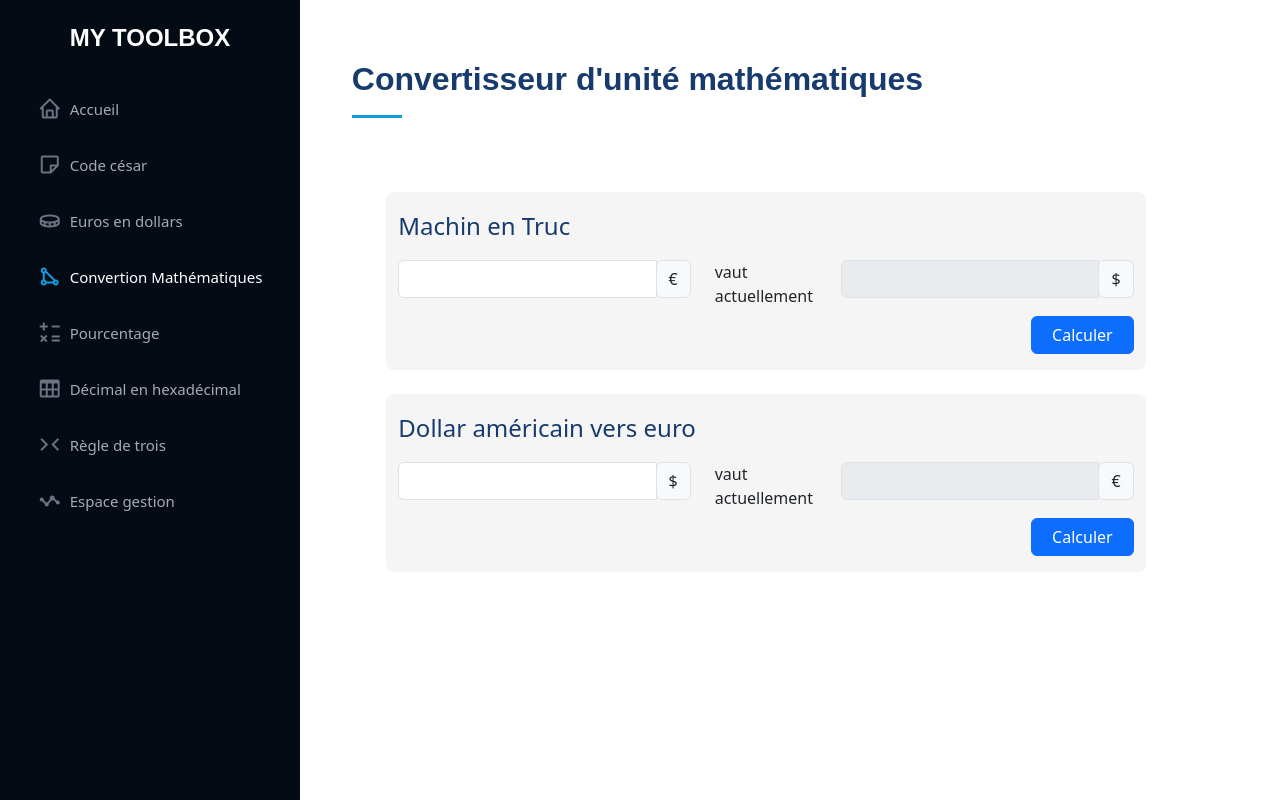
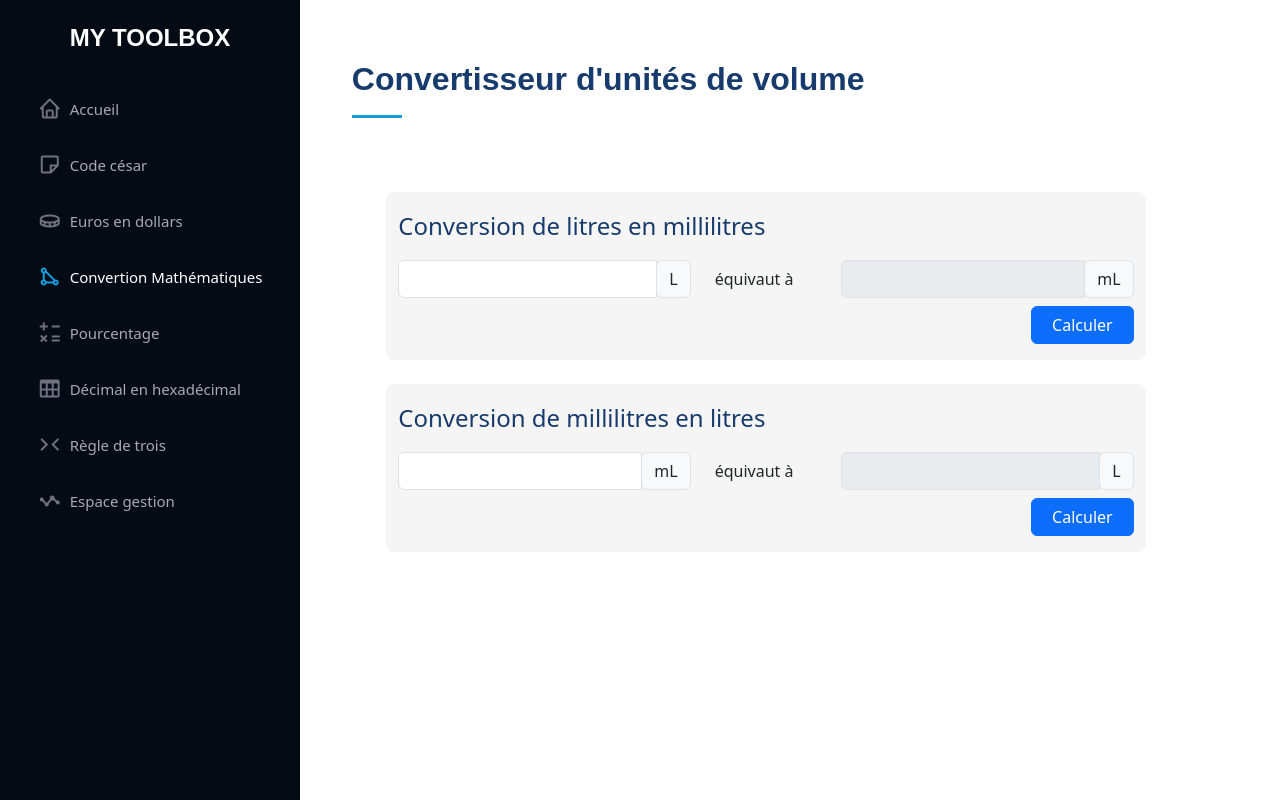
Before and after one commit to Corentin-CESI/Projet-Debuggage, a PHP site: page /convert-maths in a window 1280 px wide. Run offline with PHP 8.4, Linux system fonts and the light colour scheme; some libraries are stand-ins or nearby versions.

Commit message:
litre-mL

```diff
--- a/config.php
+++ b/config.php
@@ -1,9 +1,9 @@
 <?php
 // Pourquoi pas utiliser un .ENV ?
-// return array(
-//     'host' => '127.0.0.1',
-//     'user' => 'root',
-//     'password' => '',
-//     'port'=> 3306,
-//     'name' => 'phptoolbox'
-// );
+return array(
+    'host' => '127.0.0.1',
+    'user' => 'root',
+    'password' => '',
+    'port'=> 3306,
+    'name' => 'database.sql'
+);
--- a/functions/calculations.php
+++ b/functions/calculations.php
@@ -135,3 +135,19 @@
             'hex' => $hexadecimal,
         ];
     }
+
+    // Conversion des millilitres en litres
+    function convertVolume($L = null, $mL = null){
+    if ($L === null) {
+        $L = $mL * 1000;
+        return [
+            'L' => $L,
+        ];
+    }
+    if ($mL === null) {
+        $mL = $L / 1000;
+        return [
+            'mL' => $mL,
+        ];
+    }
+}
--- a/functions/connection.php
+++ b/functions/connection.php
@@ -3,9 +3,17 @@
      *  fichier .ENV dans des variables d'environnement
      *  PHP : $_ENV['...']
      * */
-    require_once __DIR__ . '/../vendor/autoload.php';
+    // require_once __DIR__ . '/../vendor/autoload.php';
 
-    use Dotenv\Dotenv;
+    // use Dotenv\Dotenv;
 
-    $dotenv = Dotenv::createImmutable(__DIR__);
-    $dotenv->load();
+    // $dotenv = Dotenv::createImmutable(__DIR__);
+    // $dotenv->load();
+
+    $db = include ROOT_PATH . 'config.php';
+
+    define('DB_HOST', $db['host']);
+    define('DB_USER', $db['user']);
+    define('DB_PASSWORD', $db['password']);
+    define('DB_NAME', $db['name']);
+    define('DB_PORT', $db['port']);
--- a/functions/database.php
+++ b/functions/database.php
@@ -8,7 +8,7 @@ function run_query(string $query) {
      *  messages d'erreurs et de les gérer directement dans le code. Par contre,
      *  ça peut rendre le débogage compliqué
      * */
-    $connection  = @mysqli_connect($_ENV['DB_HOST'], $_ENV['DB_USER'], $_ENV['DB_PASSWORD'], $_ENV['DB_NAME'], $_ENV['DB_PORT']);
+    $connection  = @mysqli_connect(DB_HOST, DB_USER, DB_PASSWORD, DB_NAME, DB_PORT);
 
     /** Retourne le code error du dernier appel de la fonction mysqli_connect */
     if (mysqli_connect_errno()) {
--- a/templates/convert-maths.php
+++ b/templates/convert-maths.php
@@ -1,6 +1,6 @@
 <?php
 template('header', array(
-    'title' => 'Boite à outils • Code césar',
+    'title' => 'Boite à outils • Convertisseur de litres et millilitres',
 ));
 ?>
 
@@ -8,75 +8,72 @@ template('header', array(
     <section id="homepage" class="homepage">
         <div class="container-fluid row">
             <div class="section-title col-11 mx-auto">
-                <h2>Convertisseur d'unité mathématiques</h2>
+                <h2>Convertisseur d'unités de volume</h2>
             </div>
 
             <div class="col-11 mx-auto">
                 <div class="container-fluid row">
                     <fieldset class="col-11 mx-auto mt-4 pb-3 pt-3">
-                        <legend>Machin en Truc</legend>
-                        <form action="" method="post" name="machin-truc">
+                        <legend>Conversion de litres en millilitres</legend>
+                        <form action="" method="post" name="LtomL">
                             <div class="form-group row">
                                 <div class="col-5">
-                                    <label for="EUR" aria-hidden="true" hidden>Machin</label>
+                                    <label for="L" aria-hidden="true" hidden>Litres</label>
                                     <div class="input-group">
-                                        <input id="EUR" name="EUR" type="text" class="form-control" required>
+                                        <input id="L" name="L" type="text" class="form-control" required>
                                         <div class="input-group-append">
-                                            <div class="input-group-text">€</div>
+                                            <div class="input-group-text">L</div>
                                         </div>
                                     </div>
                                 </div>
 
                                 <div class="d-inline-flex align-items-center col-2">
-                                    <span class="ver">vaut actuellement</span>
+                                    <span class="ver">équivaut à</span>
                                 </div>
 
                                 <div class="col-5">
-                                    <label for="USD" aria-hidden="true" hidden>Truc</label>
+                                    <label for="mL" aria-hidden="true" hidden>Millilitres</label>
                                     <div class="input-group">
-                                        <input id="USD" name="USD" type="text" class="form-control" disabled>
+                                        <input id="mL" name="mL" type="text" class="form-control" disabled>
                                         <div class="input-group-append">
-                                            <div class="input-group-text">$</div>
+                                            <div class="input-group-text">mL</div>
                                         </div>
                                     </div>
                                 </div>
                                 <div class="col-2 ms-auto mt-2">
                                     <button name="submit" type="submit" class="btn btn-primary btn-block col-12">Calculer</button>
                                 </div>
-
-                                <!--https://fr.calcuworld.com/calculs-mathematiques/calculatrice-pourcentage/-->
                             </div>
                         </form>
                     </fieldset>
 
                     <fieldset class="col-11 mx-auto mt-4 pb-3 pt-3">
-                        <legend>Dollar américain vers euro</legend>
-                        <form action="" method="post" name="euros-dollars">
+                        <legend>Conversion de millilitres en litres</legend>
+                        <form action="" method="post" name="LtomL">
                             <div class="form-group row">
                                 <div class="col-5">
-                                    <label for="USD" aria-hidden="true" hidden>Dollars</label>
+                                    <label for="mL" aria-hidden="true" hidden>Millilitres</label>
                                     <div class="input-group">
-                                        <input id="USD" name="USD" type="text" class="form-control" required>
+                                        <input id="mL" name="mL" type="text" class="form-control" required>
                                         <div class="input-group-append">
-                                            <div class="input-group-text">$</div>
+                                            <div class="input-group-text">mL</div>
                                         </div>
                                     </div>
                                 </div>
 
                                 <div class="d-inline-flex align-items-center col-2">
-                                    <span class="ver">vaut actuellement</span>
+                                    <span class="ver">équivaut à</span>
                                 </div>
 
                                 <div class="col-5">
-                                    <label for="EUR" aria-hidden="true" hidden>Euros</label>
+                                    <label for="L" aria-hidden="true" hidden>Litres</label>
                                     <div class="input-group">
-                                        <input id="EUR" name="EUR" type="text" class="form-control" disabled>
+                                        <input id="L" name="L" type="text" class="form-control" disabled>
                                         <div class="input-group-append">
-                                            <div class="input-group-text">€</div>
+                                            <div class="input-group-text">L</div>
                                         </div>
                                     </div>
                                 </div>
-
                                 <div class="col-2 ms-auto mt-2">
                                     <button name="submit" type="submit" class="btn btn-primary btn-block col-12">Calculer</button>
                                 </div>
@@ -88,3 +85,31 @@ template('header', array(
         </div>
     </section>
     <!-- ======= Convert Maths END ======= -->
+    <script type="text/javascript">
+    window.addEventListener('load', () => {
+        let forms = document.forms;
+
+        for (let form of forms) {
+            form.addEventListener('submit', async (event) => {
+                event.preventDefault();
+
+                const formData = new FormData(event.target).entries();
+
+                const response = await fetch('/api/post', {
+                    method: 'POST',
+                    headers: { 'Content-Type': 'application/json' },
+                    body: JSON.stringify(
+                        Object.assign(Object.fromEntries(formData), { form: event.target.name })
+                    )
+                });
+
+                const result = await response.json();
+                console.log(result);
+
+                let inputName = Object.keys(result.data)[0];
+
+                event.target.querySelector(`input[name="${inputName}"]`).value = result.data[inputName];
+            });
+        }
+    });
+</script>
```
Also changed, not shown: templates/api/post.php (+26 -0 lines), templates/euros-dollars.php (+6 -4 lines), 2 other files.
